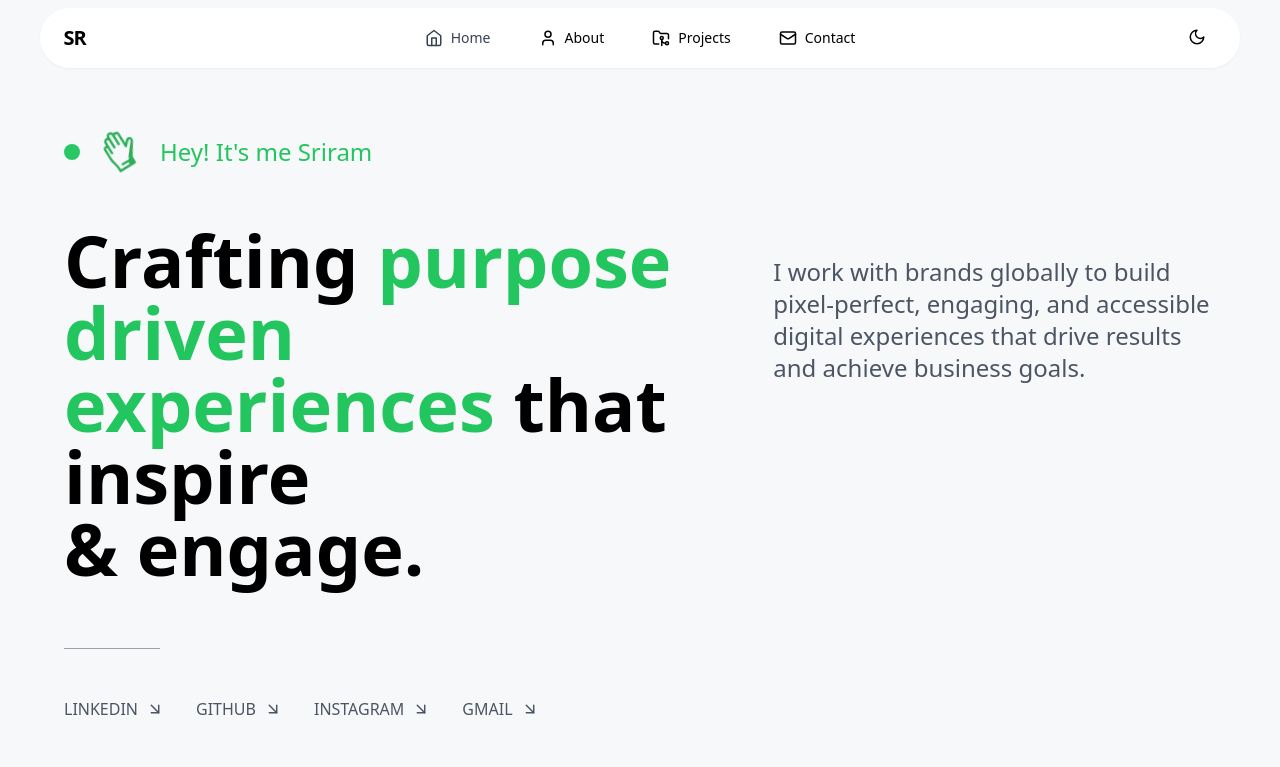
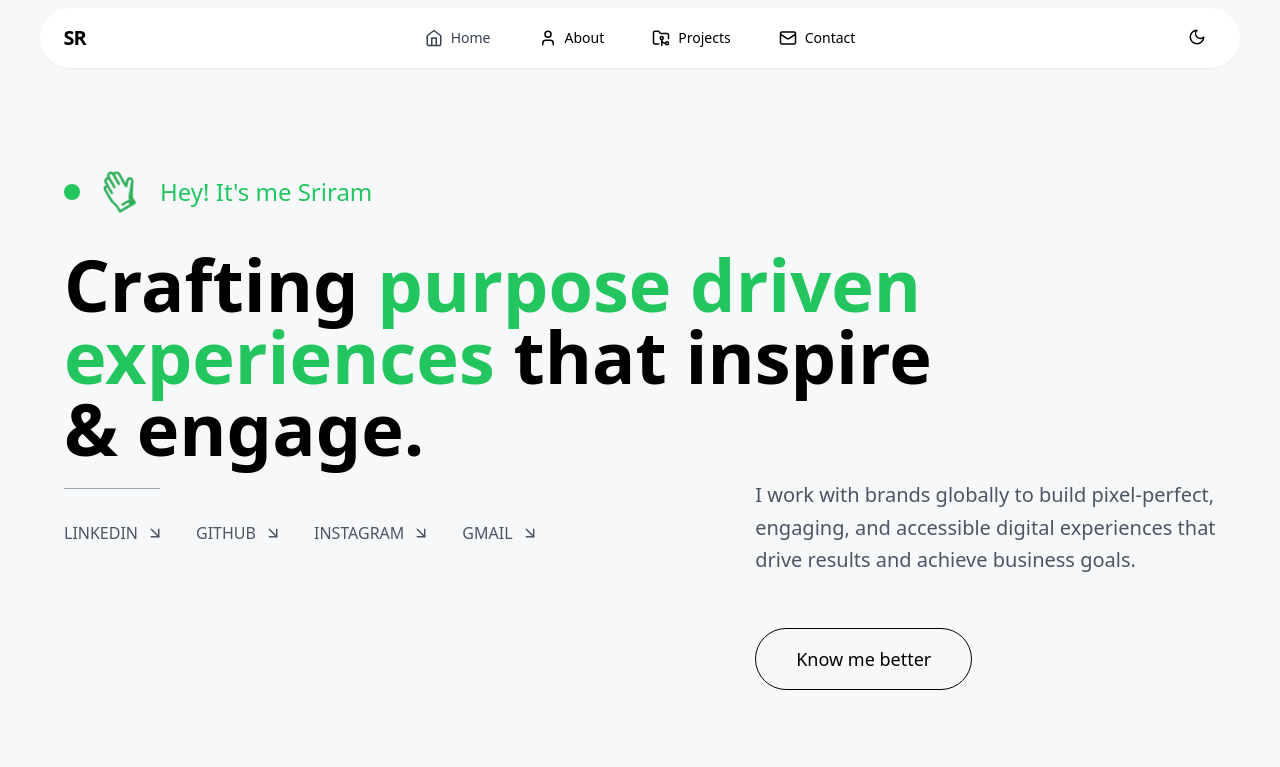
Before and after one commit to SriramB16/portfolio_bolt, a React (Vite) app: page / in a window 1280 px wide. Shown: the top 767 px of the page. Built offline with nearby package versions, Linux system fonts and the light colour scheme; a web font is replaced by a local one.

Commit message:
Implement CSS Grid Layout for Hero Section

```diff
--- a/src/pages/Home.jsx
+++ b/src/pages/Home.jsx
@@ -135,40 +135,128 @@ const Home = () => {
             animate="visible"
             className="bg-[#f7f8fa] dark:bg-black text-black dark:text-white min-h-screen transition-colors duration-300"
           >
-            {/* Hero Section */}
+            {/* Hero Section with CSS Grid */}
             <section className="min-h-screen flex flex-col justify-center px-4 sm:px-6 md:px-10 lg:px-16 pt-20 sm:pt-24 md:pt-32 pb-16 sm:pb-20 md:pb-24">
               <div className="max-w-7xl mx-auto w-full">
-                <div className="grid lg:grid-cols-12 gap-8 lg:gap-16 items-start">
-                  {/* Left Column - Main Content */}
-                  <div className="lg:col-span-7 order-2 lg:order-1">
-                    {/* Hey! It's me Sriram */}
+                {/* CSS Grid Layout - Desktop */}
+                <div className="hidden lg:grid grid-cols-5 grid-rows-5 gap-0 min-h-[70vh]">
+                  {/* Div 1: Hey! It's me Sriram */}
+                  <div className="col-start-1 col-end-4 row-start-1 row-end-2 flex items-center">
                     <ScrollReveal direction="up" delay={0.1}>
-                      <div className="flex items-center gap-3 sm:gap-4 mb-8 sm:mb-12">
+                      <div className="flex items-center gap-4">
+                        <div className="w-4 h-4 bg-green-500 rounded-full animate-pulse"></div>
+                        <WavingHandSVG className="w-12 h-12" />
+                        <span className="text-green-500 text-2xl font-medium font-satoshi">
+                          Hey! It's me Sriram
+                        </span>
+                      </div>
+                    </ScrollReveal>
+                  </div>
+
+                  {/* Div 2: Main Heading */}
+                  <div className="col-start-1 col-end-5 row-start-2 row-end-4 flex items-start">
+                    <ScrollReveal direction="up" delay={0.2}>
+                      <h1 className="font-clash text-6xl xl:text-7xl 2xl:text-8xl font-bold leading-tight">
+                        Crafting <span className="text-green-500">purpose driven</span><br />
+                        <span className="text-green-500">experiences</span> that inspire<br />
+                        & engage.
+                      </h1>
+                    </ScrollReveal>
+                  </div>
+
+                  {/* Div 3: Description Text */}
+                  <div className="col-start-4 col-end-6 row-start-4 row-end-5 flex items-center">
+                    <ScrollReveal direction="up" delay={0.3}>
+                      <p className="text-gray-600 dark:text-gray-400 text-xl leading-relaxed font-satoshi">
+                        I work with brands globally to build pixel-perfect, engaging, and accessible digital
+                        experiences that drive results and achieve business goals.
+                      </p>
+                    </ScrollReveal>
+                  </div>
+
+                  {/* Div 4: Line and Social Links */}
+                  <div className="col-start-1 col-end-4 row-start-4 row-end-6 flex flex-col justify-start pt-4">
+                    <ScrollReveal direction="up" delay={0.3}>
+                      <div className="w-24 h-px bg-gray-400 dark:bg-gray-600 mb-8"></div>
+                    </ScrollReveal>
+
+                    <ScrollReveal direction="up" delay={0.4}>
+                      <div className="flex flex-wrap gap-8 text-base font-satoshi">
+                        <a href="#" className="text-gray-600 dark:text-gray-400 hover:text-black dark:hover:text-white transition-colors flex items-center gap-2 group">
+                          LINKEDIN
+                          <ArrowRight size={18} className="rotate-45 group-hover:translate-x-1 group-hover:-translate-y-1 transition-transform" />
+                        </a>
+                        <a href="#" className="text-gray-600 dark:text-gray-400 hover:text-black dark:hover:text-white transition-colors flex items-center gap-2 group">
+                          GITHUB
+                          <ArrowRight size={18} className="rotate-45 group-hover:translate-x-1 group-hover:-translate-y-1 transition-transform" />
+                        </a>
+                        <a href="#" className="text-gray-600 dark:text-gray-400 hover:text-black dark:hover:text-white transition-colors flex items-center gap-2 group">
+                          INSTAGRAM
+                          <ArrowRight size={18} className="rotate-45 group-hover:translate-x-1 group-hover:-translate-y-1 transition-transform" />
+                        </a>
+                        <a href="#" className="text-gray-600 dark:text-gray-400 hover:text-black dark:hover:text-white transition-colors flex items-center gap-2 group">
+                          GMAIL
+                          <ArrowRight size={18} className="rotate-45 group-hover:translate-x-1 group-hover:-translate-y-1 transition-transform" />
+                        </a>
+                      </div>
+                    </ScrollReveal>
+                  </div>
+
+                  {/* Div 5: Know me better button */}
+                  <div className="col-start-4 col-end-6 row-start-5 row-end-6 flex items-end">
+                    <ScrollReveal direction="up" delay={0.5}>
+                      <Link
+                        to="/about"
+                        className="group relative inline-block border border-black dark:border-white text-black dark:text-white px-10 py-4 rounded-full font-medium overflow-hidden transition-all duration-300 text-lg font-satoshi hover:shadow-lg hover:shadow-black/20 dark:hover:shadow-black/40"
+                        onClick={() => sessionStorage.setItem('internalNavigation', 'true')}
+                      >
+                        <span className="relative z-10 transition-colors duration-300 group-hover:text-white dark:group-hover:text-black">
+                          Know me better
+                        </span>
+                        <div className="absolute inset-0 bg-black dark:bg-white transform translate-y-full group-hover:translate-y-0 transition-transform duration-300 ease-out"></div>
+                      </Link>
+                    </ScrollReveal>
+                  </div>
+                </div>
+
+                {/* Mobile/Tablet Layout - Stacked in order */}
+                <div className="lg:hidden space-y-8">
+                  {/* Div 1: Hey! It's me Sriram */}
+                  <ScrollReveal direction="up" delay={0.1}>
+                    <div className="flex items-center gap-3 sm:gap-4">
                       <div className="w-3 h-3 sm:w-4 sm:h-4 bg-green-500 rounded-full animate-pulse"></div>
-                        <WavingHandSVG className="w-8 h-8 sm:w-10 sm:h-10 md:w-12 md:h-12" />
-                        <span className="text-green-500 text-lg sm:text-xl md:text-2xl font-medium">
+                      <WavingHandSVG className="w-8 h-8 sm:w-10 sm:h-10" />
+                      <span className="text-green-500 text-lg sm:text-xl md:text-2xl font-medium font-satoshi">
                         Hey! It's me Sriram
                       </span>
                     </div>
                   </ScrollReveal>
 
-                    {/* Main Heading */}
+                  {/* Div 2: Main Heading */}
                   <ScrollReveal direction="up" delay={0.2}>
-                      <h1 className="font-clash text-3xl sm:text-4xl md:text-5xl lg:text-6xl xl:text-7xl 2xl:text-8xl font-bold leading-tight mb-8 sm:mb-12 md:mb-16">
+                    <h1 className="font-clash text-3xl sm:text-4xl md:text-5xl font-bold leading-tight">
                       Crafting <span className="text-green-500">purpose driven</span><br />
                       <span className="text-green-500">experiences</span> that inspire<br />
                       & engage.
                     </h1>
                   </ScrollReveal>
 
-                    {/* Divider Line */}
+                  {/* Div 3: Description Text */}
                   <ScrollReveal direction="up" delay={0.3}>
-                      <div className="w-16 sm:w-20 md:w-24 h-px bg-gray-400 dark:bg-gray-600 mb-8 sm:mb-12"></div>
+                    <p className="text-gray-600 dark:text-gray-400 text-base sm:text-lg leading-relaxed font-satoshi">
+                      I work with brands globally to build pixel-perfect, engaging, and accessible digital
+                      experiences that drive results and achieve business goals.
+                    </p>
                   </ScrollReveal>
 
-                    {/* Social Links */}
+                  {/* Div 4: Line and Social Links */}
+                  <div className="space-y-6">
+                    <ScrollReveal direction="up" delay={0.3}>
+                      <div className="w-16 sm:w-20 h-px bg-gray-400 dark:bg-gray-600"></div>
+                    </ScrollReveal>
+
                     <ScrollReveal direction="up" delay={0.4}>
-                      <div className="flex flex-wrap gap-4 sm:gap-6 lg:gap-8 text-sm sm:text-base mb-8 sm:mb-12">
+                      <div className="flex flex-wrap gap-4 sm:gap-6 text-sm sm:text-base font-satoshi">
                         <a href="#" className="text-gray-600 dark:text-gray-400 hover:text-black dark:hover:text-white transition-colors flex items-center gap-2 group">
                           LINKEDIN
                           <ArrowRight size={16} className="sm:w-[18px] sm:h-[18px] rotate-45 group-hover:translate-x-1 group-hover:-translate-y-1 transition-transform" />
@@ -187,28 +275,21 @@ const Home = () => {
                         </a>
                       </div>
                     </ScrollReveal>
+                  </div>
 
-                    {/* CTA Button */}
+                  {/* Div 5: Know me better button */}
                   <ScrollReveal direction="up" delay={0.5}>
                     <Link
                       to="/about"
-                        className="inline-block border border-black dark:border-white text-black dark:text-white px-8 sm:px-10 py-3 sm:py-4 rounded-full font-medium hover:bg-black hover:text-white dark:hover:bg-white dark:hover:text-black transition-all duration-300 text-base sm:text-lg"
+                      className="group relative inline-block border border-black dark:border-white text-black dark:text-white px-6 sm:px-8 py-3 sm:py-4 rounded-full font-medium overflow-hidden transition-all duration-300 text-sm sm:text-base font-satoshi hover:shadow-lg hover:shadow-black/20 dark:hover:shadow-black/40"
                       onClick={() => sessionStorage.setItem('internalNavigation', 'true')}
                     >
+                      <span className="relative z-10 transition-colors duration-300 group-hover:text-white dark:group-hover:text-black">
                         Know me better
+                      </span>
+                      <div className="absolute inset-0 bg-black dark:bg-white transform translate-y-full group-hover:translate-y-0 transition-transform duration-300 ease-out"></div>
                     </Link>
                   </ScrollReveal>
-                  </div>
-
-                  {/* Right Column - Description */}
-                  <div className="lg:col-span-5 order-1 lg:order-2 flex items-center">
-                    <ScrollReveal direction="up" delay={0.3}>
-                      <p className="text-gray-600 dark:text-gray-400 text-lg sm:text-xl lg:text-2xl leading-relaxed lg:mt-32">
-                        I work with brands globally to build pixel-perfect, engaging, and accessible digital
-                        experiences that drive results and achieve business goals.
-                      </p>
-                    </ScrollReveal>
-                  </div>
                 </div>
               </div>
             </section>
```
Lines whose indentation alone changed are shown as unchanged.
